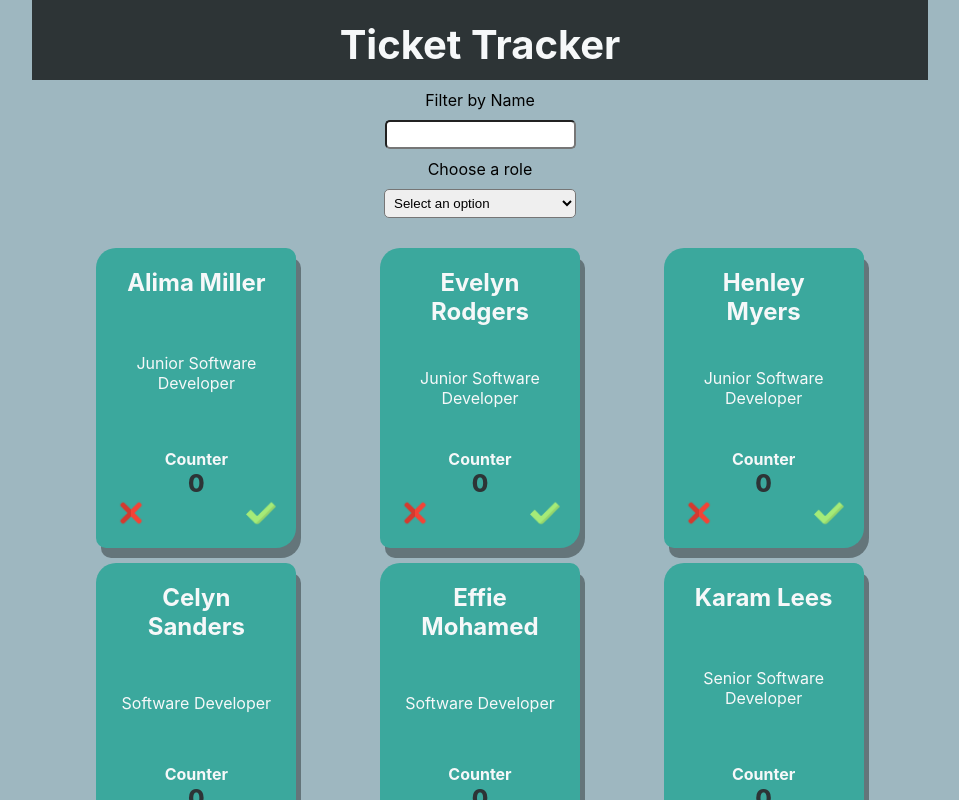
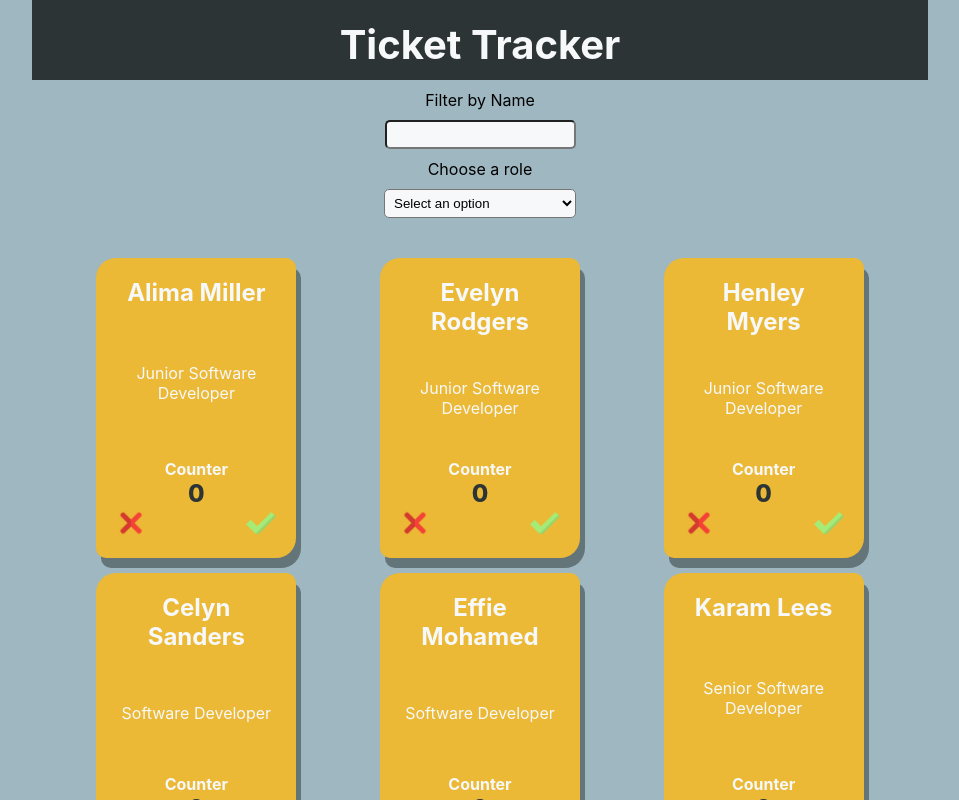
Before and after one commit to sabifromtherock/ticket-tracker, a React (Vite) app: page / in a window 1280 px wide. Shown: the top 800 px of the page, without its empty margins (160-1119 px from the left). Built offline with nearby package versions, Linux system fonts and the light colour scheme.

Commit message:
fixed style bugs

```diff
--- a/src/App.scss
+++ b/src/App.scss
@@ -9,10 +9,6 @@
   padding: 0;
   margin: 0;
   box-sizing: border-box;
-}
-
-.app {
-  height: 100vh;
   background-color: $color-grey;
 }
 
--- a/src/components/EmployeeCard/EmployeeCard.scss
+++ b/src/components/EmployeeCard/EmployeeCard.scss
@@ -1,7 +1,7 @@
 @use "../../assets/styles/variables" as *;
 
 .employee-card {
-  background-color: $color-green;
+  background-color: $color-orange;
   text-align: center;
   color: $color-white;
   padding: 20px;
@@ -28,6 +28,9 @@
     display: block;
     width: 30px;
   }
+  * {
+    background-color: $color-orange;
+  }
 }
 
 @media screen and (min-width: 768px) {
--- a/src/components/EmployeesContainer/EmployeesContainer.scss
+++ b/src/components/EmployeesContainer/EmployeesContainer.scss
@@ -13,8 +13,7 @@
   align-content: space-around;
   flex-wrap: wrap;
   gap: 15px;
-  padding: 30px;
-  background-color: $color-grey;
+  padding: 40px 30px;
 }
 
 // @media screen and (min-width: 768px) {
--- a/src/components/Filter/Filter.scss
+++ b/src/components/Filter/Filter.scss
@@ -11,6 +11,7 @@
   }
 
   &__input {
+    background-color: $color-white;
     border-radius: 5px;
     padding: 5px;
   }
--- a/src/components/Header/Header.scss
+++ b/src/components/Header/Header.scss
@@ -11,4 +11,8 @@
     padding-bottom: 20px;
     font-size: 2.5rem;
   }
+
+  * {
+    background-color: $color-black;
+  }
 }
--- a/src/components/Select/Select.scss
+++ b/src/components/Select/Select.scss
@@ -11,6 +11,7 @@
   }
 
   &__select {
+    background-color: $color-white;
     border-radius: 5px;
     padding: 5px;
   }
```
